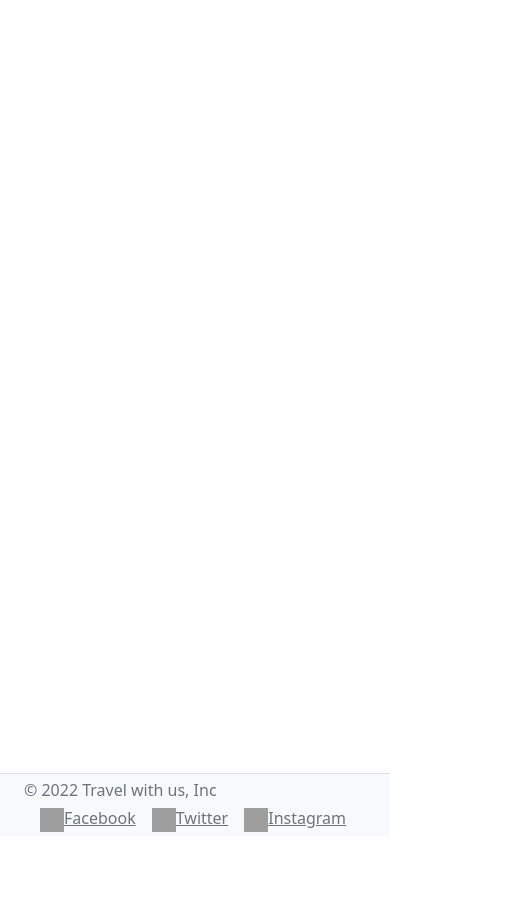
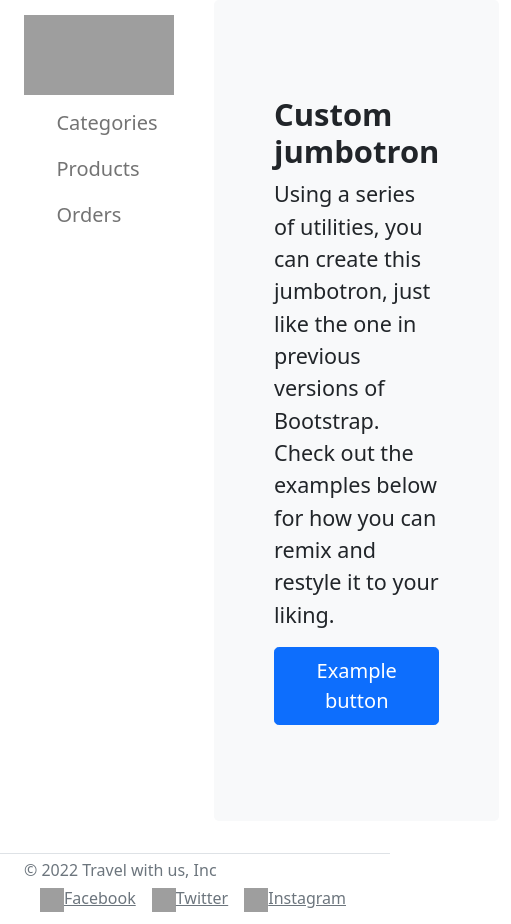
Before and after one commit to ArnitaZ/hackathon-4, a React (Create React App) app: page /home in a window 390 px wide. Shown: the whole page, 511 px wide, since content can reach past the window. Before the commit the page ends 844 px from the top, so only its background shows below. Built offline with nearby package versions, Linux system fonts and the light colour scheme; grey boxes are pictures that could not be loaded.

Commit message:
Updated structure fixed Header

```diff
--- a/src/App.js
+++ b/src/App.js
@@ -1,15 +1,22 @@
-import Header from "./Components/Header";
-import Footer from "./Components/Footer";
-import Content from "./Components/Content";
+import Content from "./Components/Content"
+import Login from "./Pages/Login"
+import { useState } from "react"
+import Footer from "./Components/Footer"
+import Header from "./Components/Header"
 
 function App() {
+
   return (
-    <div className="App">
-        {/* <Header /> */}
-        <Content />
-        <Footer />
+    <div>
+      <div className="container d-flex flew-column flex-md-row">
+        <Header />
+        <div className="ps-0 ps-md-5 flex-grow-1">
+          <Content />
+        </div>
+      </div>
+      <Footer />
     </div>
-  );
+  )
 }
 
-export default App;
+export default App
--- a/src/Components/Content.js
+++ b/src/Components/Content.js
@@ -1,14 +1,18 @@
-import { Route, Routes } from "react-router-dom";
-import Categories from "../Pages/Categories";
+import { Route, Routes } from "react-router"
+import Categories from "../Pages/Categories"
+import Home from "../Pages/Home"
 
 function Content() {
     return (
-        <div className="container">
-            <Routes>
-                <Route path="/categories" element={<Categories />} />
-            </Routes>
+        <div>
+            <div className="container d-flex flew-column">
+                <Routes>
+                    <Route path="/categories" element={<Categories />} />
+                    <Route path="/home" element={<Home />} />
+                </Routes>
+            </div>
         </div>
     )
 }
 
-export default Content;
+export default Content
--- /dev/null
+++ b/src/Components/Footer.css
@@ -0,0 +1,3 @@
+.footer-container {
+    min-height: 10vh;
+}
--- a/src/Components/Footer.js
+++ b/src/Components/Footer.js
@@ -1,8 +1,8 @@
 function Footer() {
 
     return (
-        <div className="fixed-bottom">
-            <footer className="d-flex flex-wrap justify-content-between bg-light align-items-center py-1 my-2 border-top">
+        <div className="footer-container">
+            <footer className="d-flex flex-wrap justify-content-between align-items-center py-1 my-2 border-top">
 
                 <div className="col-md-4 d-flex align-items-center mx-4">
                     <span className="text-muted">&copy; 2022 Travel with us, Inc</span>
--- a/src/Components/Header.css
+++ b/src/Components/Header.css
@@ -1,8 +1,5 @@
 .navbar {
-    /* width: 12rem; */
     height: 93vh;
-    position: fixed;
-    background-color: rgb(101, 212, 212);
     box-sizing: border-box;
     padding: 0;
 }
--- a/src/Components/Header.js
+++ b/src/Components/Header.js
@@ -4,8 +4,8 @@ import "./Header.css"
 function Header() {
     return (
         <>
-            <nav className="navbar navbar-expand navbar-light bg-light d-flex flex-column align-item-start" id="sidebar">
-                <a href="#" className="navbar-brand text-light mt-5" />
+            <nav className="navbar navbar-expand navbar-light d-flex flex-column align-item-start" id="sidebar">
+                <a href="#" className="navbar-brand text-light" />
 
                 <div className="container-fluid flex-column">
                     <a className="navbar-brand" href="#">
--- a/src/Pages/Categories.js
+++ b/src/Pages/Categories.js
@@ -13,7 +13,6 @@ function Categories() {
     const categoriesRow = categories.map((category, index) => {
         const borderStyle = '1px solid rgba(1, 1, 1, 1)';
         const deleteButton = <button className="btn btn-success mx-1 my-1" onClick={() => deleteCategory(index)}>Delete</button>
-
 
         return (
             <div className="container category-row">
--- /dev/null
+++ b/src/Pages/Home.js
@@ -0,0 +1,14 @@
+function Home() {
+
+    return (
+        <div className="p-5 mb-4 bg-light rounded-3 home-container">
+            <div className="container-fluid py-5">
+                <h1 className="display-5 fw-bold">Custom jumbotron</h1>
+                <p className="col-md-8 fs-4">Using a series of utilities, you can create this jumbotron, just like the one in previous versions of Bootstrap. Check out the examples below for how you can remix and restyle it to your liking.</p>
+                <button className="btn btn-primary btn-lg" type="button">Example button</button>
+            </div>
+        </div>
+    )
+}
+
+export default Home
--- /dev/null
+++ b/src/Pages/Login.css
@@ -0,0 +1,36 @@
+.bd-placeholder-img {
+    font-size: 1.125rem;
+    text-anchor: middle;
+    -webkit-user-select: none;
+    -moz-user-select: none;
+    user-select: none;
+}
+
+/* @media (min-width: 768px) {
+    .bd-placeholder-img-lg {
+      font-size: 3.5rem;
+    }
+} */
+
+.login-container {
+    min-height: 90vh;
+    align-items: center;
+    justify-content: center;
+}
+
+.home-container {
+    min-height: 90vh;
+
+}
+
+.form-floating {
+    width: 22rem;
+}
+
+.login-btn {
+    background-color: #655D8A;
+}
+
+.login-btn:hover {
+    background-color: #D885A3;
+}
--- /dev/null
+++ b/src/Pages/Login.js
@@ -0,0 +1,33 @@
+import "./Login.css"
+import { Link } from "react-router-dom"
+
+function Login(props) {
+
+    function formSubmitLogin()
+    {
+        props.setLogin(true);
+    }
+
+    return (
+        <div className="container login-container text-center d-flex">
+            <form onSubmit={() => formSubmitLogin()}>
+
+                <img className="" src="https://th.bing.com/th/id/R.0b562de767b80bfa845150849a5c1f42?rik=vsJBTMe5%2fmSh7w&pid=ImgRaw&r=0" alt="" width="150" height="80" />
+
+                <div className="form-floating mt-1">
+                    <input type="email" className="form-control" id="floatingInput" placeholder="name@example.com" />
+                    <label for="floatingInput">Email address</label>
+                </div>
+                <div className="form-floating mt-3">
+                    <input type="password" className="form-control" id="floatingPassword" placeholder="Password" required minLength="8"/>
+                    <label for="floatingPassword">Password</label>
+                </div>
+                <Link to="/categories">
+                    <button className="w-100 btn btn-lg mt-3 login-btn text-white" type="button">Log in</button>
+                </Link>
+            </form>
+        </div>
+    )
+}
+
+export default Login
```
